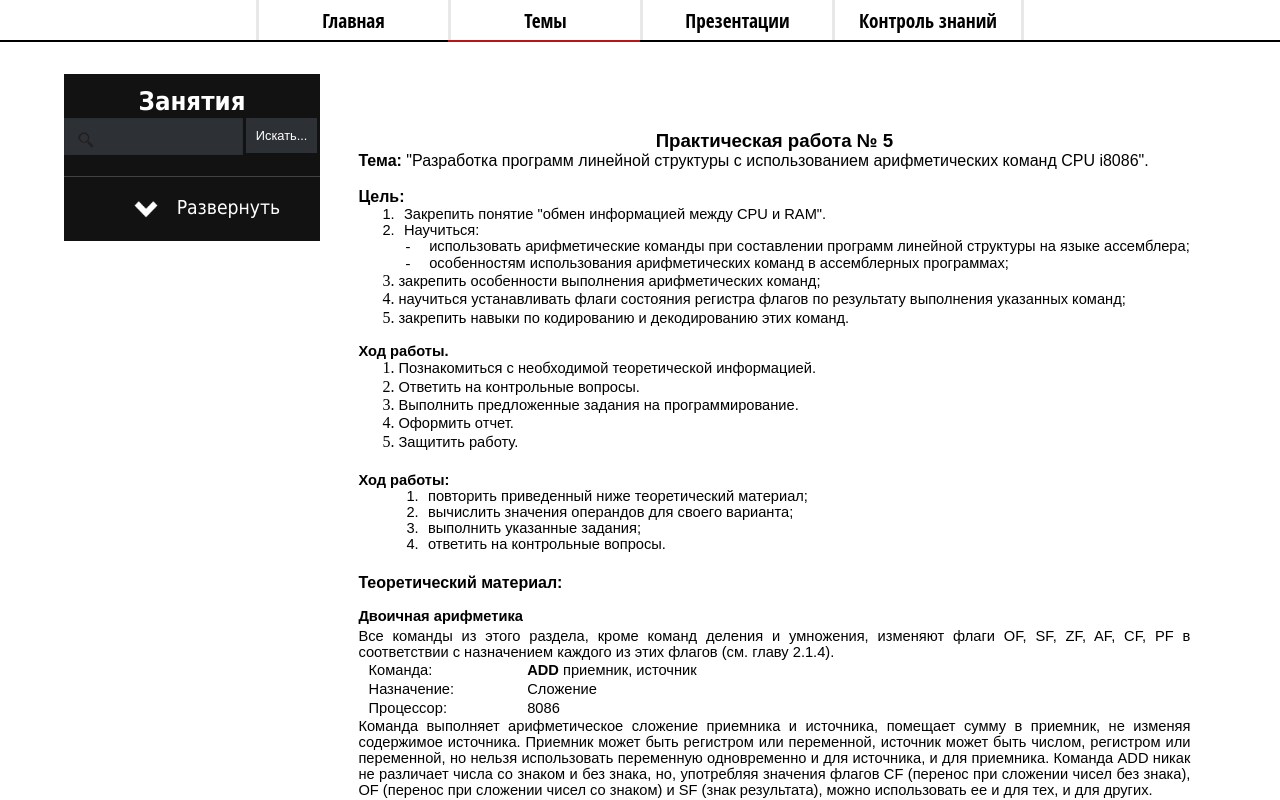
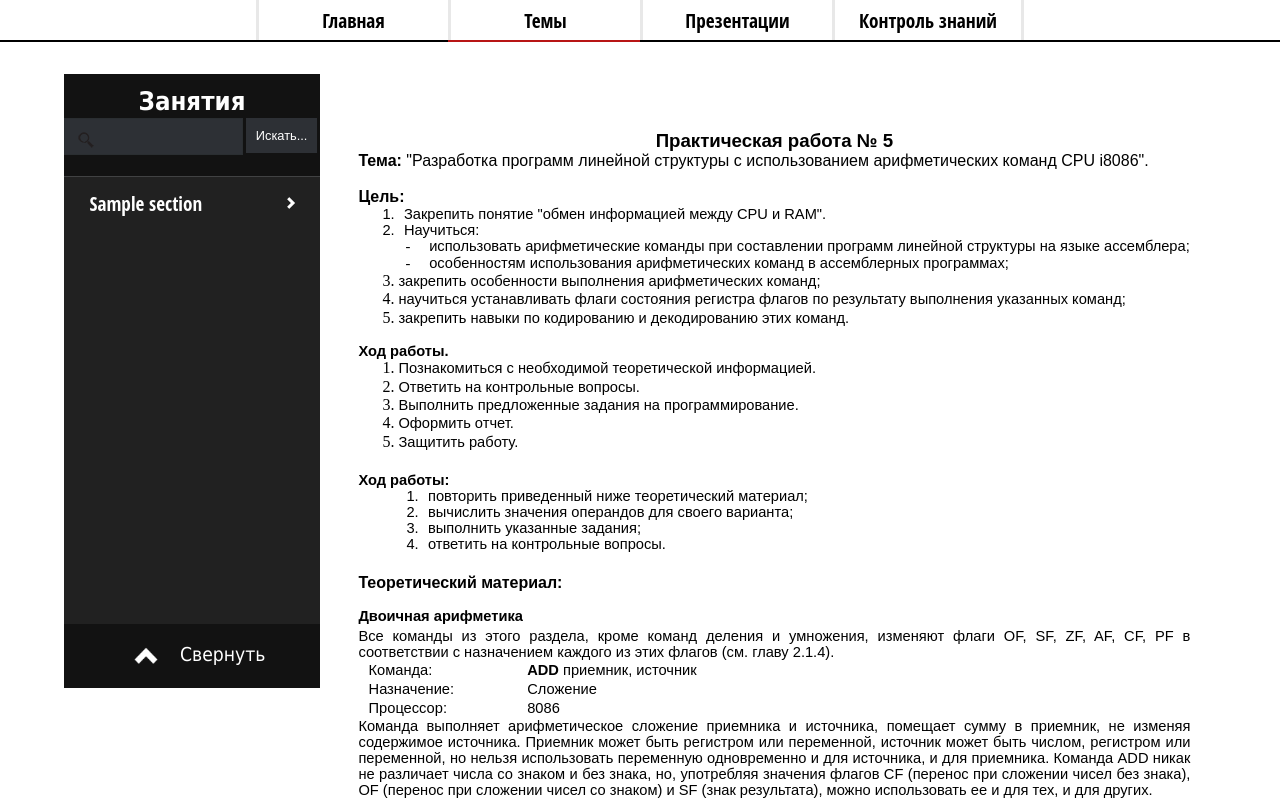
Before and after one commit to KavalevichArtyom/lessons.by, a PHP site: page /read_document.php in a window 1280 px wide. Run offline with PHP 8.4, Linux system fonts and the light colour scheme; tables that the repository leaves empty or names only in its code hold one stand-in row (values such as "Sample post"); a stand-in replaces the project's code that opens the database connection.

Commit message:
Finished panel to display sections

```diff
--- a/JS/JavaScript.js
+++ b/JS/JavaScript.js
@@ -31,9 +31,3 @@ function up() {
   } else clearTimeout(t);
   return false;
 }
-<<<<<<< HEAD
-=======
-
-
-
->>>>>>> bc41bc375c2db58c683f1febde7cf859d02f4867
--- a/active_tema_page_1.php
+++ b/active_tema_page_1.php
@@ -56,9 +56,7 @@
 
 <?php
 //Подключение к базе данных
-include_once 'core/connect.php';
 include_once 'core/news.php';
-include_once 'parsing_doc/doc.php'
 
 ?>
 
--- a/core/class.siction.php
+++ b/core/class.siction.php
@@ -58,7 +58,7 @@ public function result_subsictions($sictions)
 /* 	 echo $db_subsections ."<br>";
 	 echo $db_href_subsections ."<br>"; */
 
-	echo "<li><a href=".$db_href_subsections.">".$db_subsections."</a></li>";
+	echo "<li><a href=".$db_href_subsections."><p>".$db_subsections."</p></a></li>";
     }
 
 	}
@@ -90,7 +90,7 @@ for($i=1,$sections=1;$i<=$db_max_id_sictions;$i++,$sections++){
 	$this->result_subsictions($sections); */
 
 
-	echo "<li><span>".$db_name."</span>";
+	echo '<li><span><div class="span_table"><div class="text_table"><p>'.$db_name.'</p></div><div class="href_table"><a href='.$db_href_siction.'></a></div></div></span>';
     echo "<ul>";
     $this->result_subsictions("№".$i);
     echo "</ul>";
--- a/css/Style.css
+++ b/css/Style.css
@@ -23,6 +23,12 @@ text-decoration:none;
 
  @media only screen and (-webkit-min-device-pixel-ratio: 2)
 {
+
+.footer
+{
+top:105em;
+}
+
 
 /* .id1{overflow-y:none;} */
 
@@ -1178,7 +1184,7 @@ left:5%;
 position:absolute;
 padding:2vw 0vw;
 width:100%;
-height:40vw;
+height:50vw;
 }
 
 .heads_name
@@ -1251,7 +1257,7 @@ cursor: pointer;
 {
 position:absolute;
 width:100%;
-height:30vw;
+height:35vw;
 top:10vw;
 z-index:0;
 }
@@ -1298,7 +1304,7 @@ color:#fff!important;
 .heads_buttom_up
 {
 position:absolute;
-top:25vw;
+top:35vw;
 height:5vw;
 width:100%;
 background-color:#121212;
@@ -1345,7 +1351,7 @@ color:#fff!important;
 .heads_table
 {
 position:absolute;
-height:25vw;
+height:35vw;
 width:100%;
 background-color:#212121;
 border-top:0.1vw solid #414243;
@@ -1373,6 +1379,7 @@ overflow-x:hidden;
 {
  position:absolute;
  cursor:pointer;
+ z-index:0
 }
 
  ul#menu1, ul#menu1 ul {
@@ -1381,6 +1388,7 @@ overflow-x:hidden;
   margin: 0vw;
   padding: 0vw;
   width: 100%;
+
 }
 
 ul#menu1 a,ul#menu1 span
@@ -1388,15 +1396,59 @@ ul#menu1 a,ul#menu1 span
 display: block;
 text-decoration: none;
 font-size:1.5vw;
-font-family:tahoma, arial, verdana, sans-serif, Lucida Sans;
+font-family:'Open Sans Condensed', sans-serif;
 text-align:left;
+
 }
 
 ul#menu1 li a,ul#menu1 li span {
   background: #212121;
+  height:4vw;
+
+}
+
+.span_table
+{
+position:relative;
+top:0vw;
+height:100%;
+width:100%;
+}
+
+.text_table
+{
+position:absolute;
+top:0vw;
+height:100%;
+width:80%;
+}
+
+ul#menu1 li a,ul#menu1 li span .href_table a
+{
+  padding:0vw;
+  margin:0vw;
+  background:url('/Image/href_page.png') no-repeat  0.5vw ;
+}
+
+.href_table
+{
+position:absolute;
+top:0vw;
+left:80%;
+height:100%;
+width:20%;
+}
+
+ul#menu1 li a,ul#menu1 li span .text_table p
+{
   color:#fff;
+  text-align:left;
+  padding:0vw;
+  margin:0vw;
   padding: 1vw 1vw 1vw 2vw;
 }
+
+
 
 ul#menu1 li a:hover,ul#menu1 li span:hover
 {
@@ -1405,11 +1457,21 @@ background-color: rgb(184,21,21);
 
 ul#menu1 li ul li a {
   font-size:1vw;
+  background:none;
   background-color: #121212;
   border:0.1vw  solid #414243;
   color:#fff;
   padding-left: 20px;
-  padding: 1vw 1vw 1vw 4vw;
+  padding: 0vw 1vw 0vw 4vw;
+}
+
+ul#menu1 li ul li a  p
+{
+  color:#fff;
+  text-align:left;
+  padding:0vw;
+  margin:0vw;
+  padding: 1.5vw 1vw 1.5vw 2vw;
 }
 
 ul#menu1 li ul li a:hover {
@@ -1419,8 +1481,10 @@ ul#menu1 li ul li a:hover {
   background-color: rgb(184,21,21);
   color:#fff;
 /*  border-left: 0.5em rgb(184,21,21) solid;*/
-  padding: 1vw 1vw 1vw 4vw;
-}
+  padding: 0vw 1vw 0vw 4vw;
+}
+
+
 
 /*_________________________________________________________________Панель кнопок____________________________________________________________________________*/
 
--- a/read_document.php
+++ b/read_document.php
@@ -23,7 +23,7 @@ jQuery(function(f){
 
 <script type="text/javascript">
 $(document).ready(function(){
-   $('.heads_table_and_heads_buttom_up').hide()
+   $('.heads_buttom').hide()
     $('.heads_buttom').click(function(){
         $('.heads_table_and_heads_buttom_up').slideToggle("slow");
 		$('.heads_buttom').hide()
```
Also changed, not shown: Image/href_page.png (added), Image/scroll.png.
